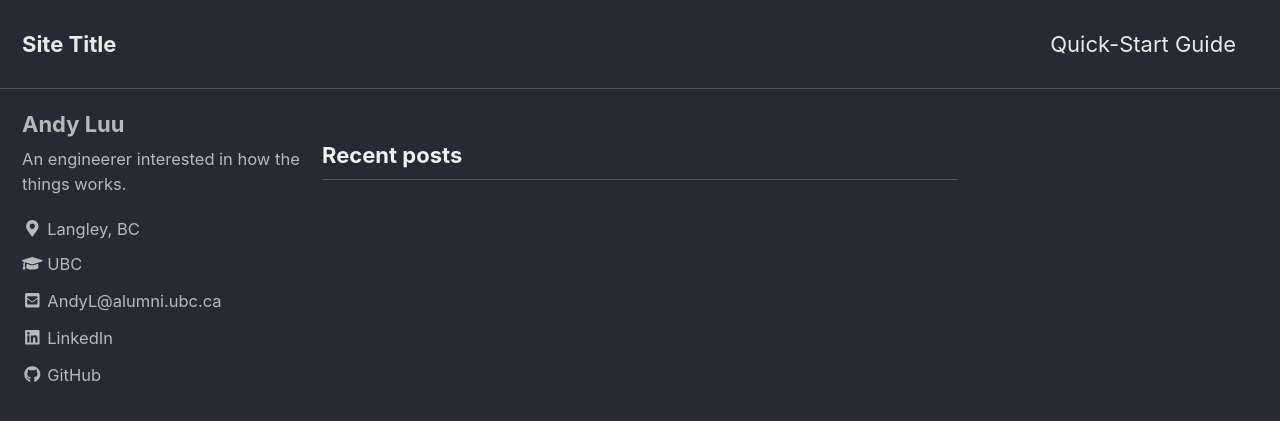
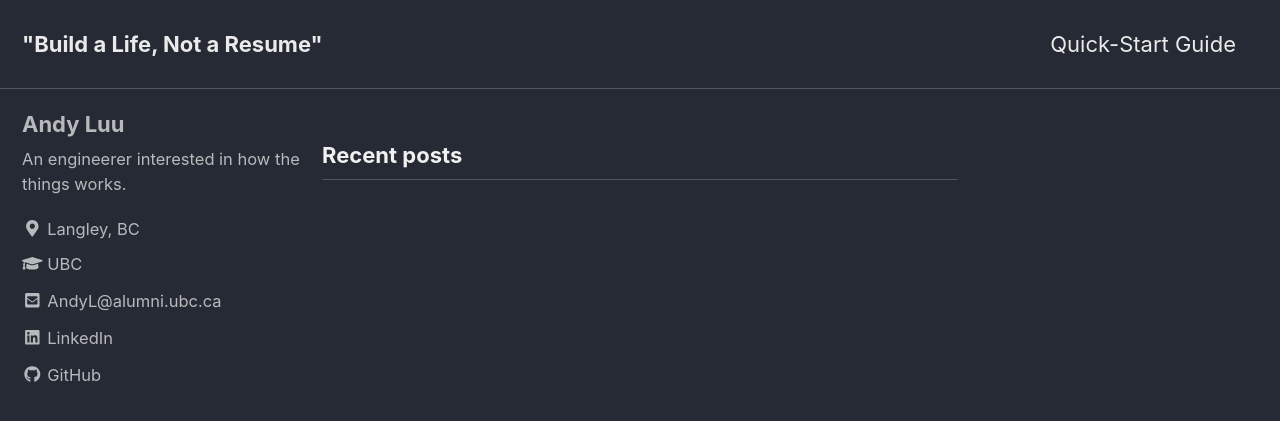
Before and after one commit to andyl2020/andyl2020.github.io, a Jekyll site: the page built from index.html, in a window 1280 px wide and 900 px high. Shown: the top 421 px of the window. Built offline with Jekyll 4.4.1, drawn with Linux system fonts in a browser that asks for light colours; cached includes are drawn as plain includes; nearby versions of some CDN libraries; the list of posts is cut into pages by our own code.

Commit message:
Added site title

```diff
--- a/_config.yml
+++ b/_config.yml
@@ -18,7 +18,7 @@ minimal_mistakes_skin    : "dark" #"default" # "air", "aqua", "contrast", "dark"
 
 # Site Settings
 locale                   : "en-US"
-title                    : "Site Title"
+title                    : "\"Build a Life, Not a Resume\""
 title_separator          : "-"
 name                     : "Your Name"
 description              : "An amazing website."
```
